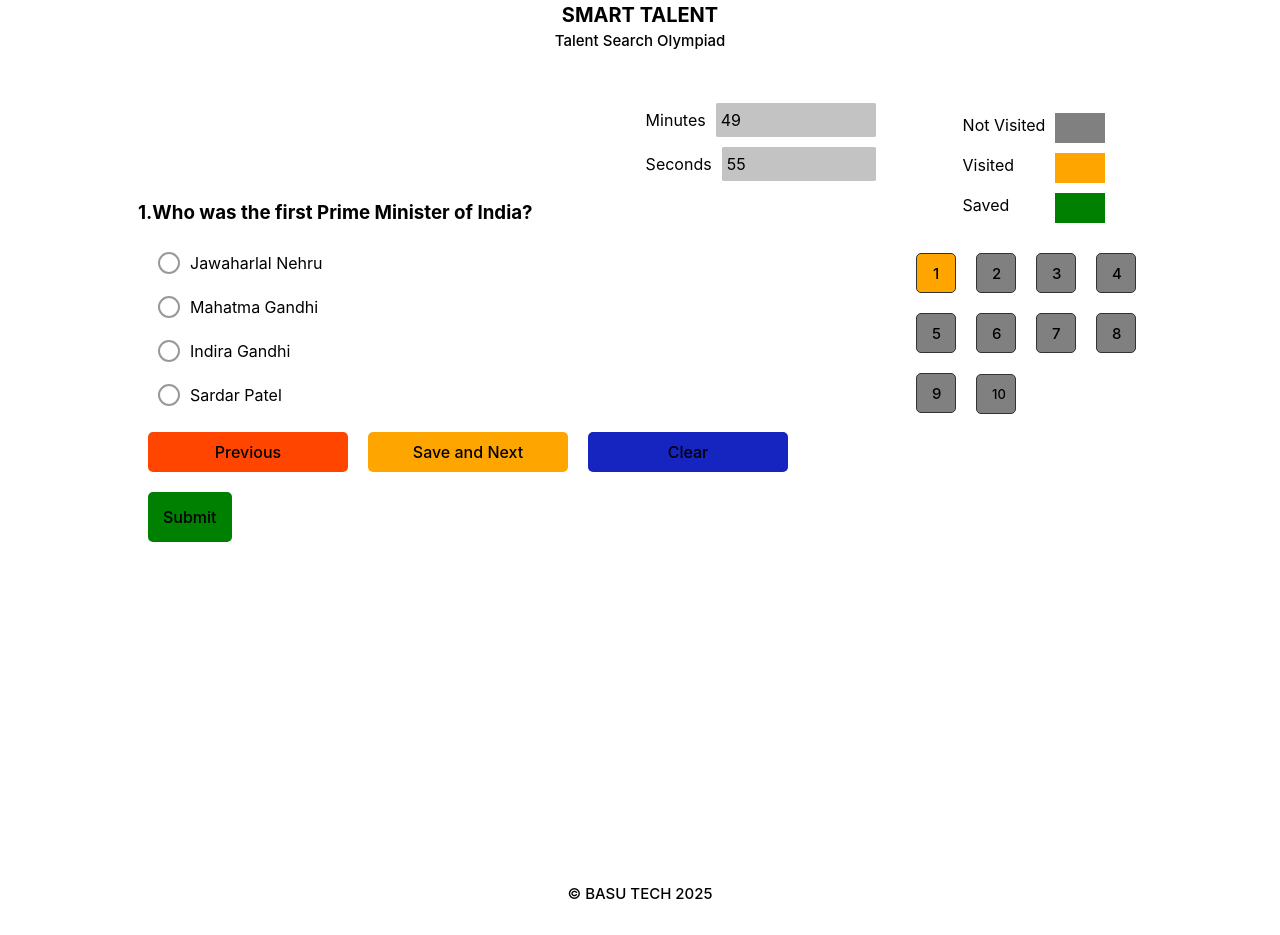
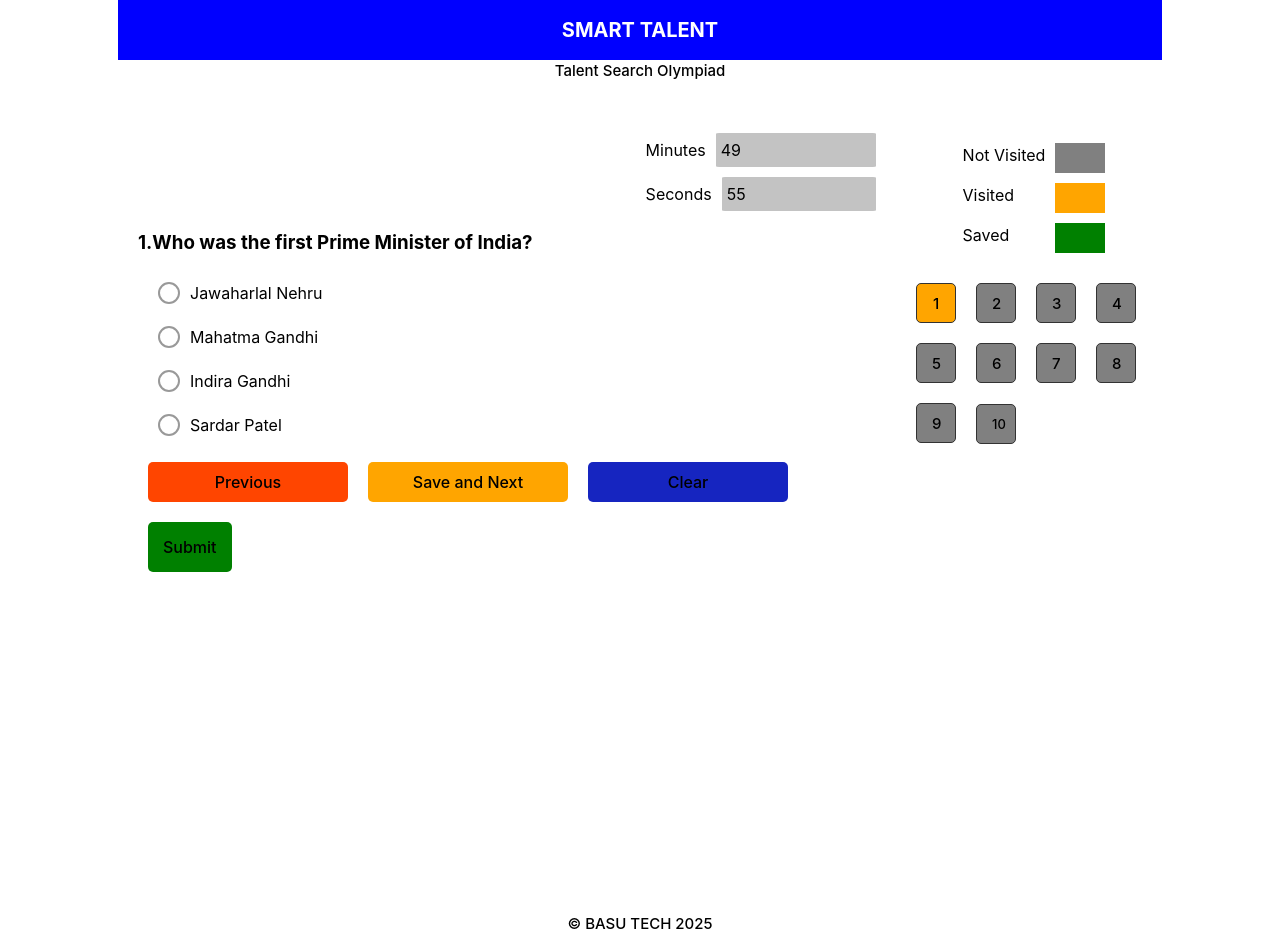
Before and after one commit to SBasu007/Olympiad-Website, a React (Vite) app in the folder Client/: page /quiz in a window 1280 px wide. Before the commit the page ends 905 px from the top, so only its background shows below. Built offline with nearby package versions, Linux system fonts and the light colour scheme.

Commit message:
Update header style

```diff
--- a/Client/src/components/Quiz/quiz.css
+++ b/Client/src/components/Quiz/quiz.css
@@ -15,7 +15,11 @@ body{
   text-align: center;
   color:black;
   font-size: 20px;
-  font-weight:700
+  font-weight:700;
+  width:100%;
+    background-color:blue;
+    padding:15px 0;
+    color:white;
 
 }
 .ctss-header2{
```
